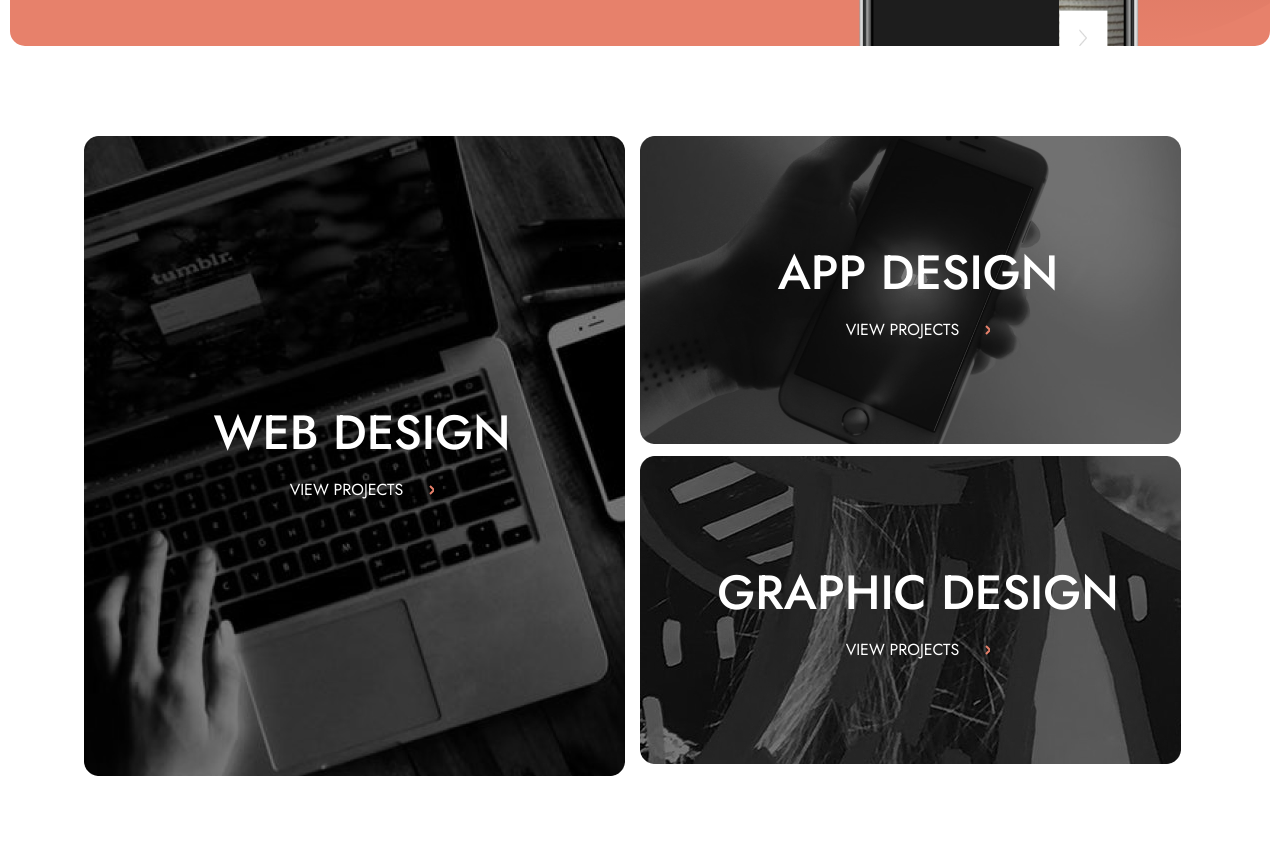
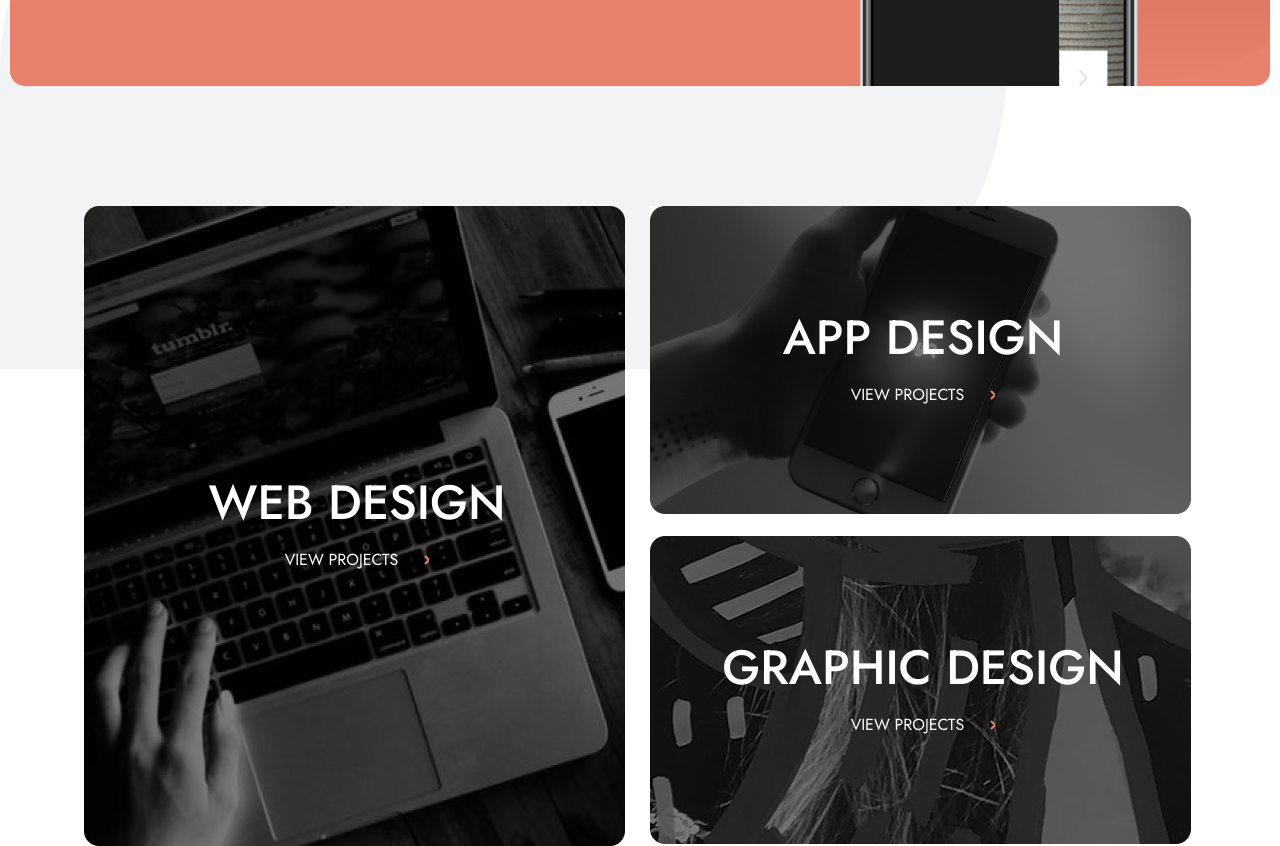
Before and after one commit to AmarokNoT/creative-single-page, a plain HTML site: page index.html in a window 1280 px wide. Shown: the part 700-1546 px from the top of the page. Before the commit the page ends 1476 px from the top, so only its background shows below. Drawn offline with Linux system fonts and the light colour scheme.

Commit message:
modification html et css

```diff
--- a/libs/_variables.scss
+++ b/libs/_variables.scss
@@ -4,4 +4,4 @@ $white: white ;
 $lightPeach:#FFAD9B;
 $darkGrey:#333136;
 $lightGrey:hsl(210°, 17%, 95%);
-$MargTop:40px;
+$MargTop:60px;
--- a/style.scss
+++ b/style.scss
@@ -120,7 +120,21 @@ body {
 
 .grids {
     @include flexMid;
-    margin-top:$MargTop + 50;
+    margin-top:$MargTop + 60;
+
+    &::before {
+        content: "";
+        position: absolute;
+        width: 1006px;
+        height: 594px;
+        top: 475px;
+        left: 0;
+        gap: 0px;
+        border-radius: 297px 297px 297px 0px;
+        opacity: 0.5px;
+        background: #F1F3F5;
+        z-index: -1;
+    }
 }
 
 .grid {
@@ -129,6 +143,7 @@ body {
     grid-template-rows: repeat(2,1fr);
     width: 1112px;
     height: 640px;
+    gap: 20px;
 
     .items1 {
         @include flexMid;
```
Also changed, not shown: style.css, 1 other file.
